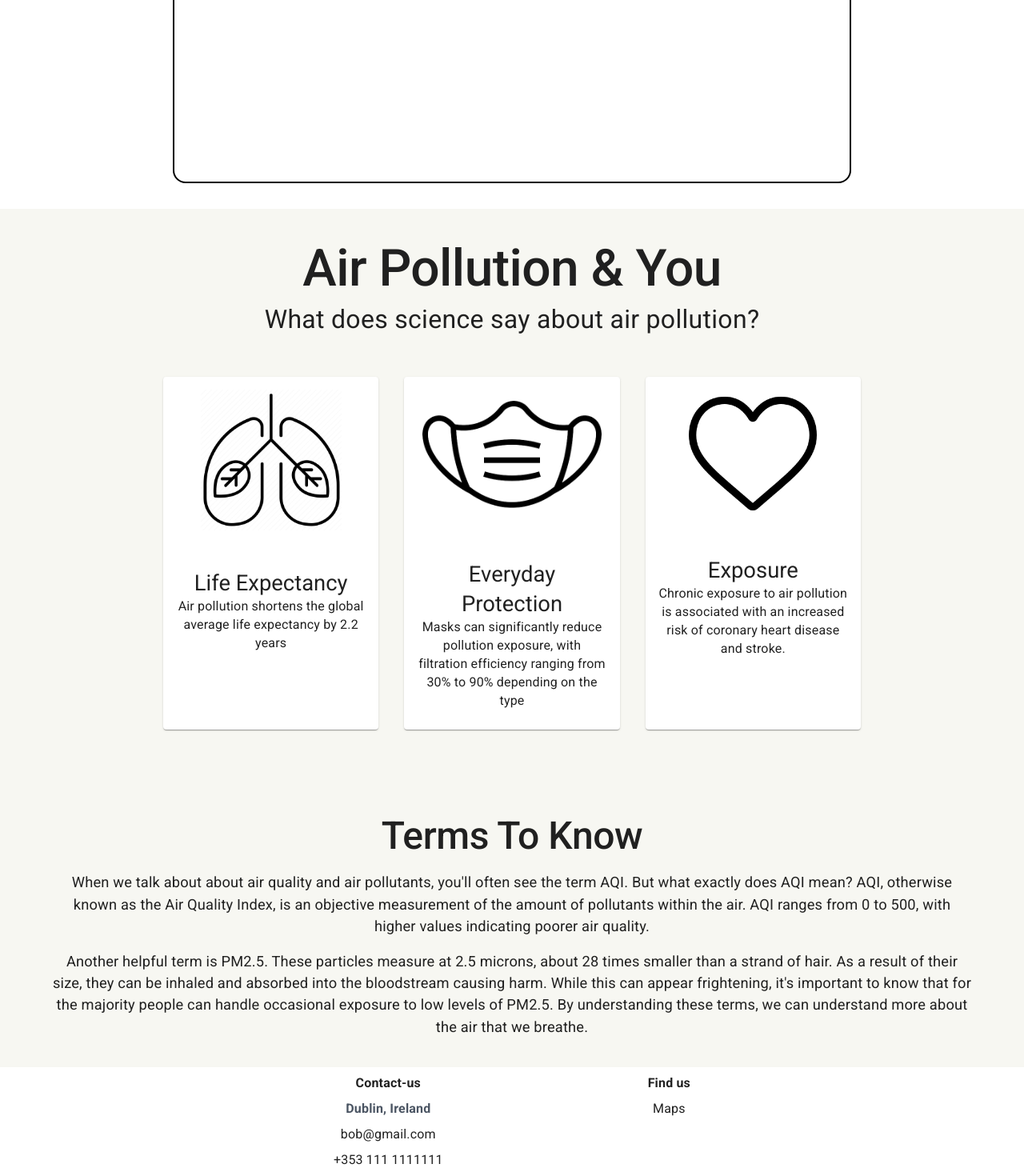
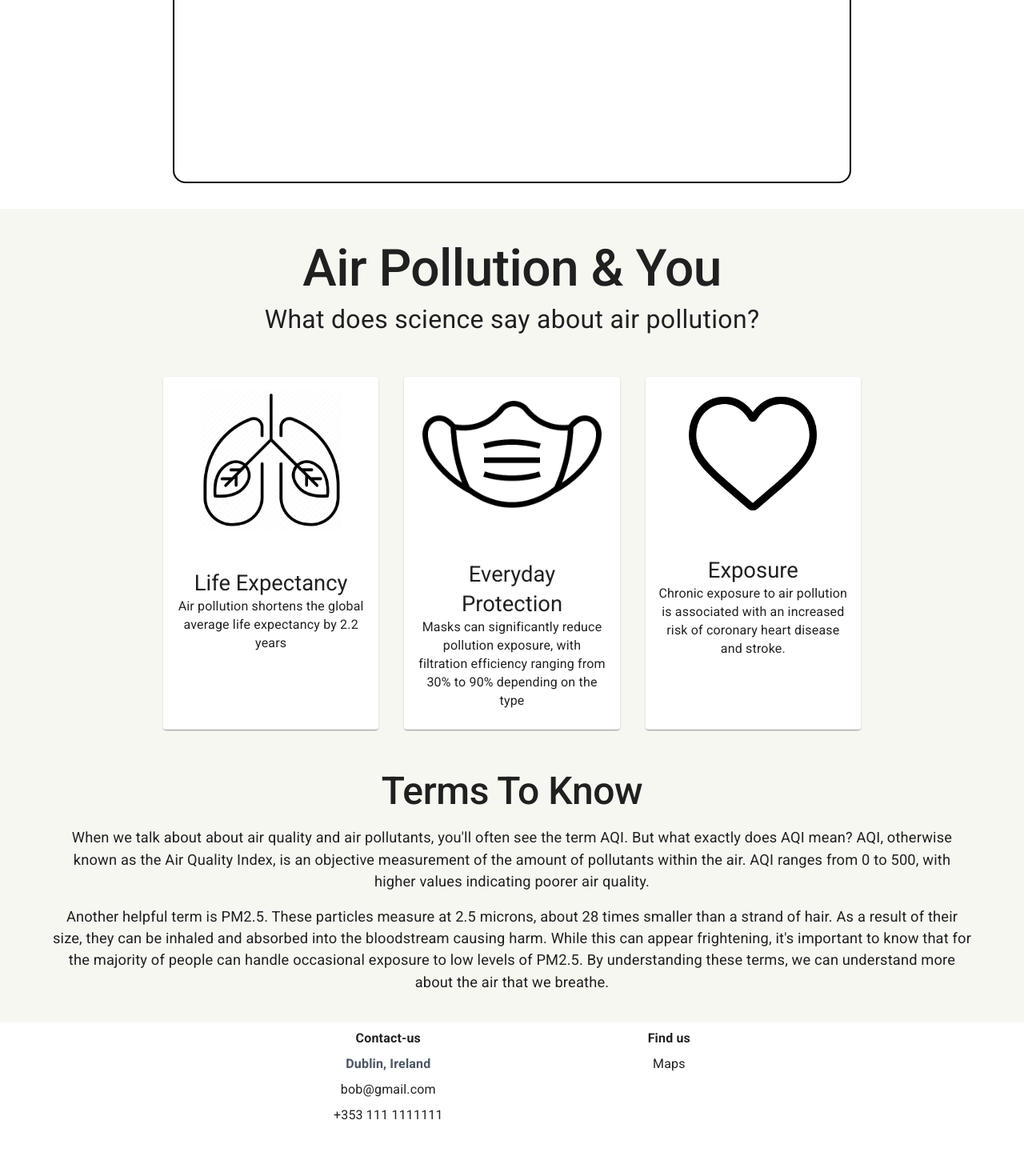
Before and after one commit to Naveen-Jaisankar/COMP47360-Web-Application, a React (Vite) app in the folder FrontEnd/air-quality-app/: page / in a window 1280 px wide. Shown: the part 1321-2791 px from the top of the page at 80% size. After the commit the page ends 2735 px from the top, so only its background shows below. Built offline with nearby package versions, Linux system fonts and the light colour scheme.

Commit message:
Minor minor commit: grammar error fix

```diff
--- a/FrontEnd/air-quality-app/src/constant.js
+++ b/FrontEnd/air-quality-app/src/constant.js
@@ -39,7 +39,7 @@ export const homePage =  {
     more_info3 : "Chronic exposure to air pollution is associated with an increased risk of coronary heart disease and stroke.",
     terms_title: "Terms To Know",
     terms: "When we talk about about air quality and air pollutants, you'll often see the term AQI. But what exactly does AQI mean? AQI, otherwise known as the Air Quality Index, is an objective measurement of the amount of pollutants within the air. AQI ranges from 0 to 500, with higher values indicating poorer air quality.",
-    terms2: "Another helpful term is PM2.5. These particles measure at 2.5 microns, about 28 times smaller than a strand of hair. As a result of their size, they can be inhaled and absorbed into the bloodstream causing harm. While this can appear frightening, it's important to know that for the majority people can handle occasional exposure to low levels of PM2.5. By understanding these terms, we can understand more about the air that we breathe."
+    terms2: "Another helpful term is PM2.5. These particles measure at 2.5 microns, about 28 times smaller than a strand of hair. As a result of their size, they can be inhaled and absorbed into the bloodstream causing harm. While this can appear frightening, it's important to know that for the majority of people can handle occasional exposure to low levels of PM2.5. By understanding these terms, we can understand more about the air that we breathe."
 }
 
 export const loginConsts = {
--- a/FrontEnd/air-quality-app/src/pages/Home.jsx
+++ b/FrontEnd/air-quality-app/src/pages/Home.jsx
@@ -142,7 +142,6 @@ const Home = () => {
                 marginBottom: 5,
                 width: { xs: "100%", md: "90%", lg: "80%" },
                 backgroundColor: "#F7F7F2",
-                paddingBottom:2
               }}
             >
               <SmallerHeadingBox
```
